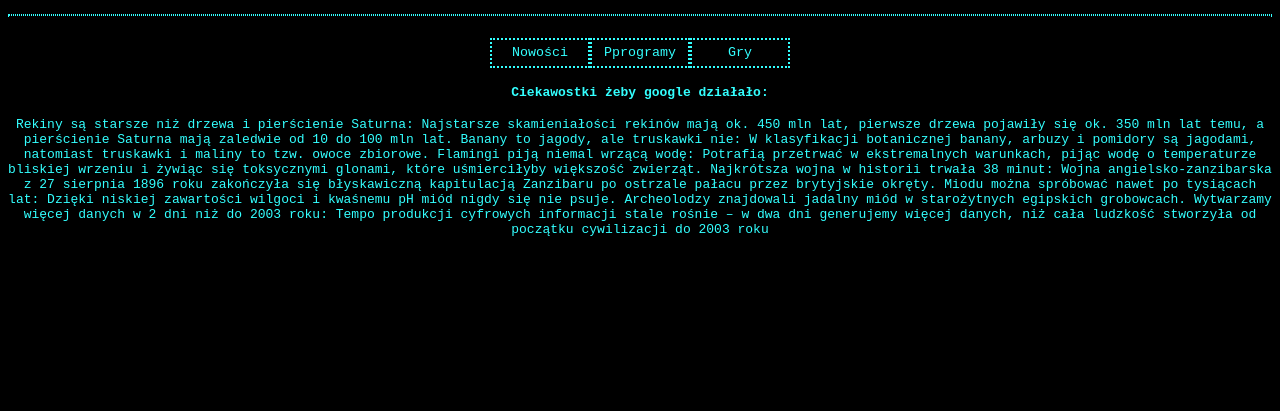
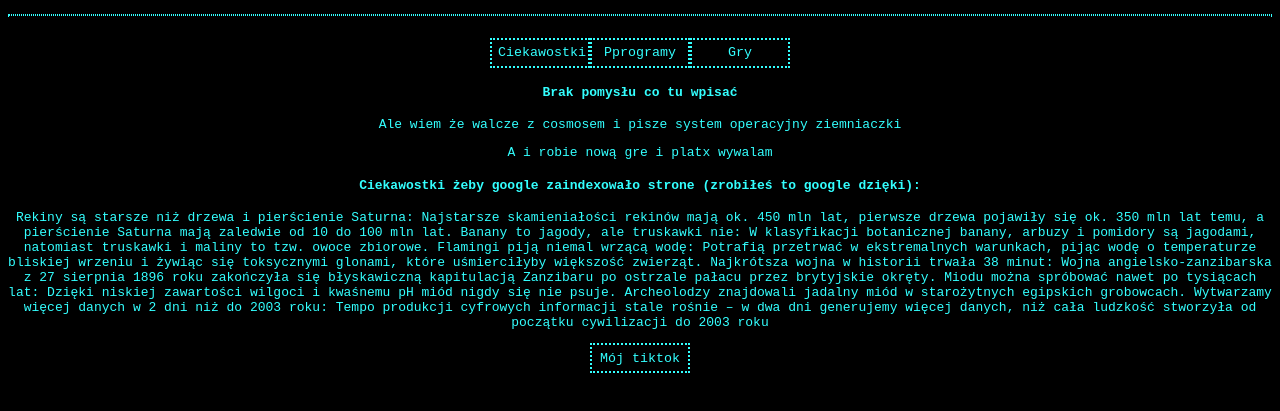
Before and after one commit to antek-tech/antek-tech, a plain HTML site: page index.html in a window 1280 px wide. Shown: the part 41-452 px from the top of the page. Drawn offline with Linux system fonts and the light colour scheme.

Commit message:
Update index.html

```diff
--- a/index.html
+++ b/index.html
@@ -37,10 +37,15 @@
     </header>
     <hr><br>
     <nav>
-      <button href="#new">Nowości</button><button>Pprogramy</button><button>Gry</button>
+      <button href="#ciekawostki">Ciekawostki</button><button>Pprogramy</button><button>Gry</button>
       <section>
-        <article id="new">
-          <h1>Ciekawostki żeby google działało:</h1>
+        <article id="">
+          <h1>Brak pomysłu co tu wpisać</h1>
+          <p>Ale wiem że walcze z cosmosem i pisze system operacyjny ziemniaczki</p>
+          <p>A i robie nową gre i platx wywalam </p>
+        </article>
+        <article id="ciekawostki">
+          <h1>Ciekawostki żeby google zaindexowało strone (zrobiłeś to google dzięki):</h1>
           <p>
             Rekiny są starsze niż drzewa i pierścienie Saturna: Najstarsze skamieniałości rekinów mają ok. 450 mln lat, pierwsze drzewa pojawiły się ok. 350 mln lat temu, a pierścienie Saturna mają zaledwie od 10 do 100 mln lat.
             Banany to jagody, ale truskawki nie: W klasyfikacji botanicznej banany, arbuzy i pomidory są jagodami, natomiast truskawki i maliny to tzw. owoce zbiorowe.
@@ -51,5 +56,6 @@
           </p>
         </article>
       </section>
+      <footer> <a target="_blank" href="tiktok.com/@antek_tech"> <button>Mój tiktok</button></a></footer>
   </body>
 </html>
```
